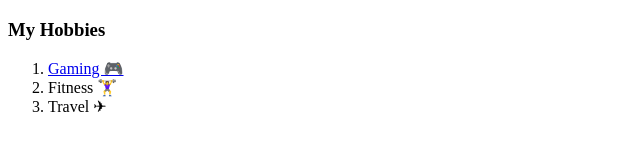
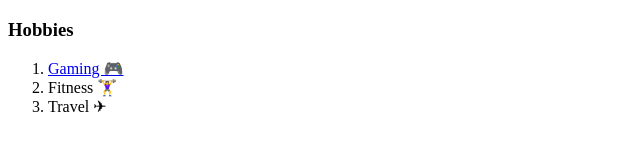
Before and after one commit to xRhoke/cv, a plain HTML site: page hobbies.html in a window 1280 px wide. Shown: the full height of the page, 0-640 px from the left. Drawn offline with Linux system fonts and the light colour scheme.

Commit message:
updated hobbies.html
changed  header title from "My Hobbies" to "Hobbies"
changed h3 from "My Hobbies" to "Hobbies"

```diff
--- a/hobbies.html
+++ b/hobbies.html
@@ -2,10 +2,10 @@
 <html lang="en">
 <head>
 	<meta charset="UTF-8">
-	<title>My Hobbies</title>
+	<title>Hobbies</title>
 </head>
 <body>
-	<h3>My Hobbies</h3>
+	<h3>Hobbies</h3>
 			<ol>
 				<li><a href="https://www.twitch.tv/rhoke" target="_blank">Gaming 🎮</a></li>
 				<li>Fitness 🏋️‍♀️</li>
```
